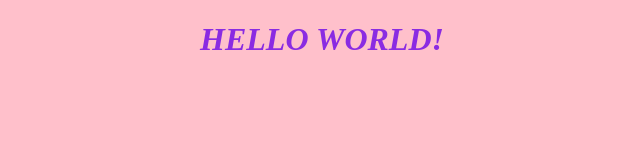
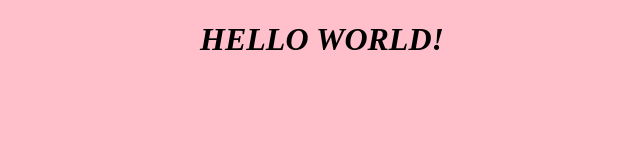
Before and after one commit to willma73/Website, a plain HTML site: page index.html in a window 1280 px wide. Shown: the whole page, without its empty margins (318-958 px from the left). Drawn offline with Linux system fonts and the light colour scheme.

Commit message:
Added css file

```diff
--- a/index.css
+++ b/index.css
@@ -1,12 +1,14 @@
 body {
     background-color:  pink;
+    border: white;
 }
 
 h1{
     text-align: center;
-    border-color: white;
-    border-radius: 50px solid;
+    border: chartreuse;
+    border-color:red;
+    border-radius: 5px solid;
     font:bold;
     font-style: italic;
-    color: blueviolet;
+
 }
```
